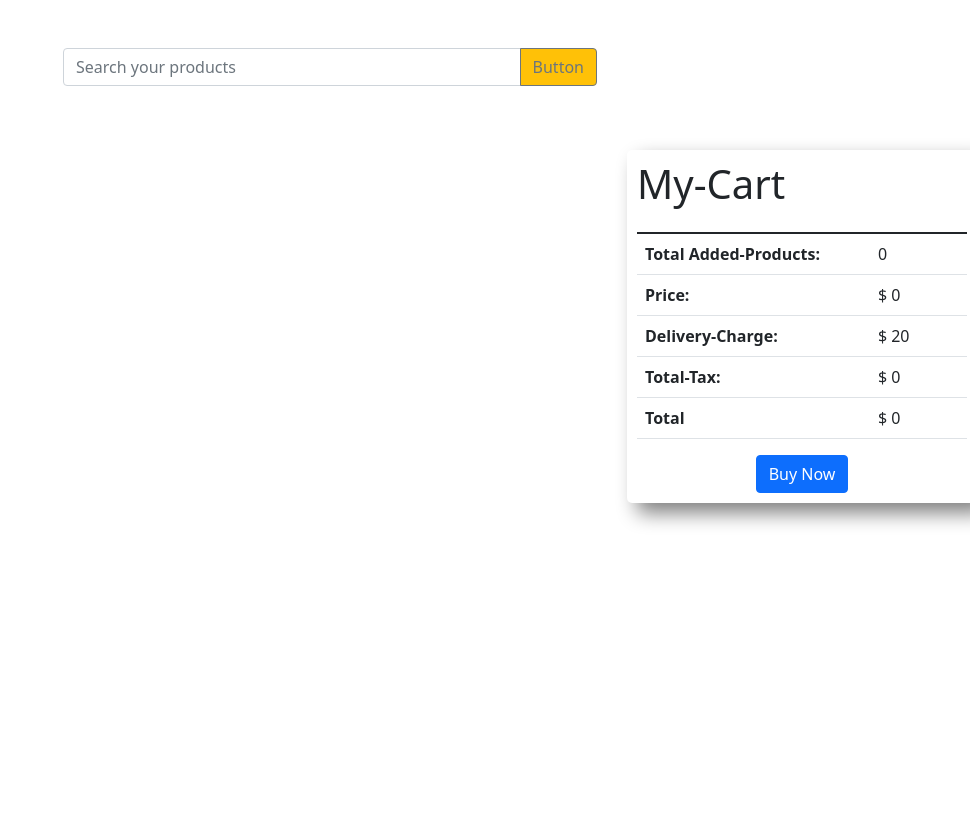
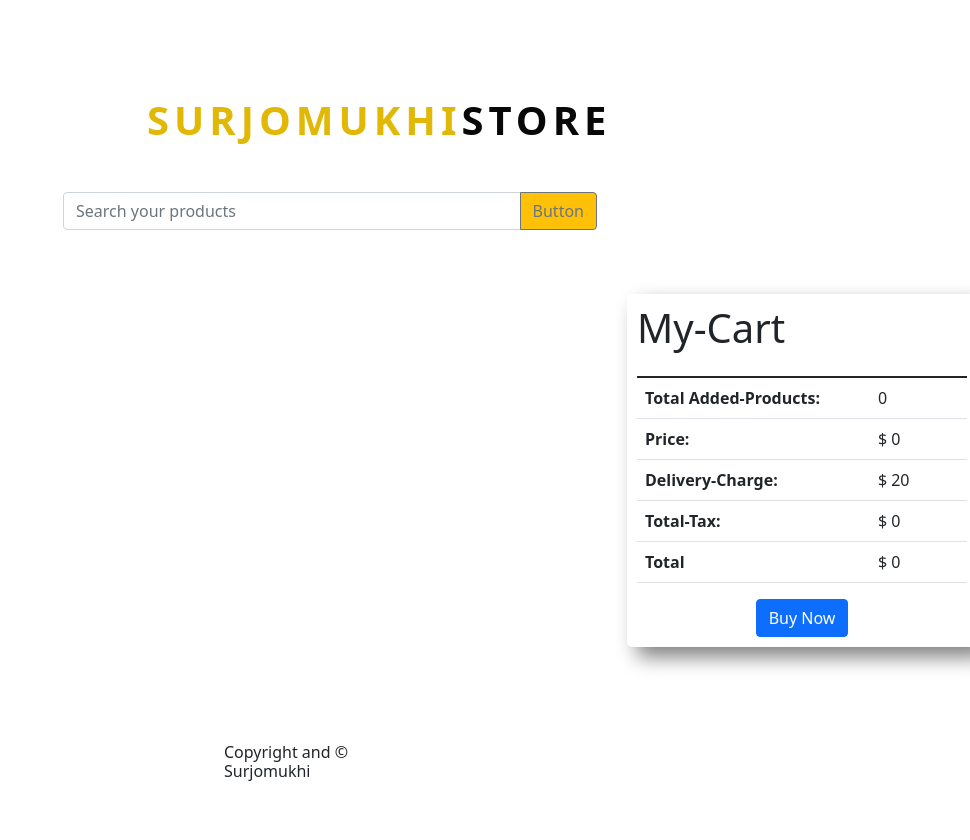
Before and after one commit to alkausarrabbi/surjomukhi-store, a plain HTML site: page index.html in a window 1280 px wide. Shown: the whole page, without its empty margins (310-1280 px from the left). Before the commit the page ends 800 px from the top, so only its background shows below. Drawn offline with nearby package versions, Linux system fonts and the light colour scheme; no server answers.

Commit message:
correction

```diff
--- a/css/style.css
+++ b/css/style.css
@@ -2,6 +2,27 @@ body {
   overflow-x: hidden;
   font-family: "Montserrat", sans-serif;
 }
+#title{
+  text-transform: uppercase;
+  font-weight: 800;
+  letter-spacing: 5px;
+  position: absolute;
+  color:rgb(224, 184, 5);
+}
+#title:hover{
+  color:rgb(8, 8, 8);
+}
+#title2{
+  text-transform: uppercase;
+  font-weight: 800;
+  letter-spacing: 5px;
+  position: absolute;
+  color:rgb(8, 8, 8);
+}
+#title2:hover{
+  color:rgb(224, 184, 5);
+}
+
 .search-field {
   border: none;
   border-radius: 50px;
@@ -42,7 +63,8 @@ body {
 .single-product:hover {
   box-shadow: 4px 4px 7px gray;
   border-radius: 10px;
-  border: 1px solid cyan;
+  border: 2px solid cyan;
+  background-color: rgb(226, 225, 225);
 }
 .product-image {
   width: 150px;
--- a/index.html
+++ b/index.html
@@ -20,6 +20,10 @@
 <body>
   <header></header>
   <main class="container">
+    <section class="container w-50 mx-auto mt-5 p-5">
+      <h1 class="fs-1 ms-5" id="title">Surjomukhi  <span class="fs-1" id="title2">Store</span></h1>
+    </section>
+
     <!-- search option -->
     <section class="w-50 mx-auto container pt-5">
       <div class="input-group mb-3">
@@ -47,6 +51,7 @@
         <div id="all-products" class="">
         </div>
       </div>
+      <!-- price cart -->
       <div class="col-md-3 col-lg-3 col-sm-5 cart-main float-end">
         <div class="cart sticky-top" id="my-cart">
           <table class="table">
@@ -98,7 +103,11 @@
       </div>
     </div>
   </main>
-  <footer></footer>
+  <footer>
+    <section class="container w-50 mx-auto mt-5 ">
+      <div class="w-50 mx-auto p-5 mb-5 "><h6> Copyright and &copy; Surjomukhi</h6></div>
+    </section>
+  </footer>
 
   <!-- add javascript  file  -->
   <script src="./js/app.js"></script>
--- a/js/app.js
+++ b/js/app.js
@@ -20,8 +20,8 @@ const showProducts = (products) => {
       <h3>${product.title}</h3>
       <p>Category: ${product.category}</p>
       <h2>Price: $ ${product.price}</h2>
-      <p>total rating: ${product.rating.count}</p>
-      <p>rating rate: ${product.rating.rate}</p>
+      <p>Total rating: ${product.rating.count}</p>
+      <p>Rating rate: ${product.rating.rate}</p>
       <button onclick="addToCart(${product.id},${product.price})" id="addToCart-btn" class="buy-now btn btn-warning">add to cart</button>
       <button id="details-btn" class="btn btn-primary" onclick="showDetails(${product.id})">Details</button></div>
       `;
```
